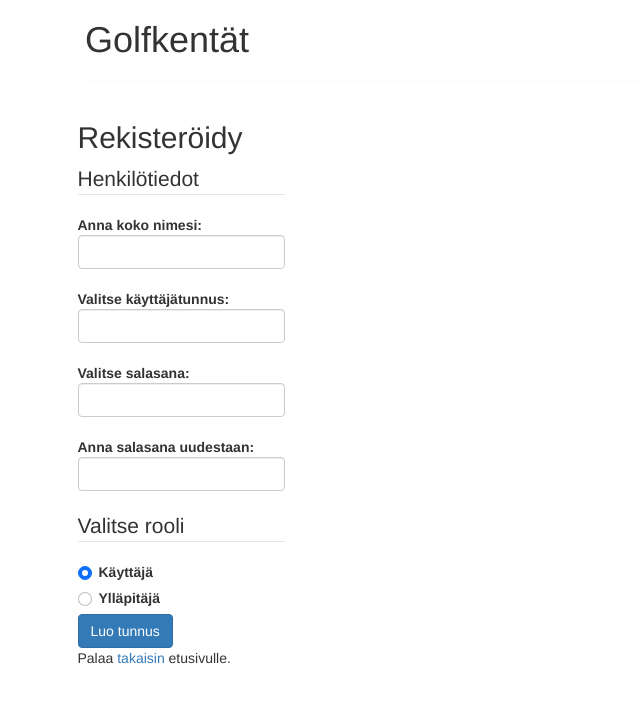
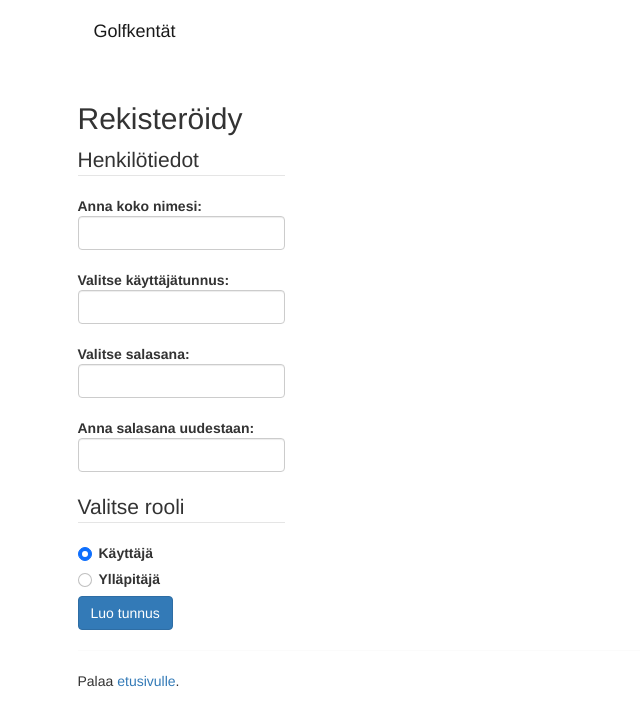
Before and after one commit to toppahattu/tsoha-golf_courses, a Flask app: page /register in a window 1280 px wide. Shown: the top 726 px of the page, without its empty margins (0-640 px from the left). Run offline with Flask 3, Linux system fonts and the light colour scheme; some libraries are stand-ins or nearby versions.

Commit message:
added navbar and made other small edits to templates

```diff
--- a/routes.py
+++ b/routes.py
@@ -6,7 +6,7 @@ import users
 
 @app.route('/', methods=['GET', 'POST'])
 def index():
-    my_map = folium.Map(location=(60.192059, 24.945831), width=800, height=600, zoom_start=9)
+    my_map = folium.Map(location=(60.192059, 24.945831), width='100%', height=600, zoom_start=9)
     golfcourses = courses.get_coords()
     ratings = courses.get_course_ratings()
     if golfcourses:
@@ -109,7 +109,9 @@ def review_course():
 @app.route('/reviews/<int:course_id>')
 def reviews(course_id):
     all_reviews = courses.get_all_reviews(course_id)
-    return render_template('reviews.html', course_id=course_id, reviews=all_reviews)
+    course_info = courses.get_course_info(course_id)
+    return render_template('reviews.html', course_id=course_id,
+                           reviews=all_reviews, name=course_info.name)
 
 @app.route('/logout')
 def logout():
--- a/templates/add.html
+++ b/templates/add.html
@@ -103,7 +103,8 @@
 </div>
 <div class="row">
     <div class="col">
-        <p>Palaa <a href="/">takaisin</a>.</p>
+        <hr>
+        <p>Palaa <a href="/">etusivulle</a>.</p>
     </div>
 </div>
 {% endblock %}
--- a/templates/edit.html
+++ b/templates/edit.html
@@ -150,6 +150,8 @@
 </div>
 <div class="row">
     <div class="col">
+        <hr>
+        <p>Palaa takaisin kentän <a href="/course/{{ course_id }}">{{ info.name }}</a> sivulle.</p>
         <p>Palaa <a href="/">etusivulle</a>.</p>
     </div>
 </div>
--- a/templates/error.html
+++ b/templates/error.html
@@ -4,7 +4,8 @@
     <div class="col">
         <h2>Virhe</h2>
         <p><b>{{ message }}.</b></p>
-        <p>Palaa takaisin <a href="/">etusivulle</a></p>
+        <hr>
+        <p>Palaa <a href="/">etusivulle</a>.</p>
     </div>
 </div>
 {% endblock %}
--- a/templates/index.html
+++ b/templates/index.html
@@ -6,6 +6,12 @@
     {% else %}
     <div class="col">Et ole kirjautunut sisään. <a href="/login">Kirjaudu sisään</a> tai <a href="/register">rekisteröidy</a>.</div>
     {% endif %}
+</div>
+<div class="row">
+    <div class="col">
+        <h1>Golfkentät</h1>
+        <hr>
+    </div>
 </div>
 <div class="row">
     <div class="col-3">
--- a/templates/layout.html
+++ b/templates/layout.html
@@ -3,16 +3,21 @@
 <head>
     <meta charset="utf-8" />
     <meta name="viewport" content="width=device-width, initial-scale=1, shrink-to-fit=no" />
-    <link rel="stylesheet" href="/static/main.css" />
     <link rel="stylesheet" href="https://cdnjs.cloudflare.com/ajax/libs/font-awesome/4.7.0/css/font-awesome.min.css" />
     <link rel="stylesheet" href="https://cdn.jsdelivr.net/npm/bootstrap@5.2.2/dist/css/bootstrap.min.css" />
     <link rel="stylesheet" href="https://netdna.bootstrapcdn.com/bootstrap/3.0.0/css/bootstrap.min.css" />
+    <link rel="stylesheet" href="/static/main.css" />
     <title>Golfkentät</title>
 </head>
 <body>
     <div class="container">
-        <h1>Golfkentät</h1>
-        <hr>
+        <div class="row">
+            <div class="col">
+                <nav class="navbar navbar-expand-sm navbar-light">
+                    <a class="navbar-brand" href="/">Golfkentät</a>
+                </nav>
+            </div>
+        </div>
         {% block content %}{% endblock %}
     </div>
 </body>
--- a/templates/login.html
+++ b/templates/login.html
@@ -22,12 +22,13 @@
 </div>
 <div class="row">
     <div class="col">
+        <hr>
         <p>Jos sinulla ei ole tunnusta, voit luoda ne <a href="/register">tästä</a>.</p>
     </div>
 </div>
 <div class="row">
     <div class="col">
-        <p>Palaa <a href="/">takaisin</a> etusivulle.</p>
+        <p>Palaa <a href="/">etusivulle</a>.</p>
     </div>
 </div>
 {% endblock %}
--- a/templates/register.html
+++ b/templates/register.html
@@ -44,7 +44,8 @@
 </div>
 <div class="row">
     <div class="col">
-        <p>Palaa <a href="/">takaisin</a> etusivulle.</p>
+        <hr>
+        <p>Palaa <a href="/">etusivulle</a>.</p>
     </div>
 </div>
 {% endblock %}
```
Also changed, not shown: templates/course.html (+3 -10 lines), templates/reviews.html (+21 -10 lines).
